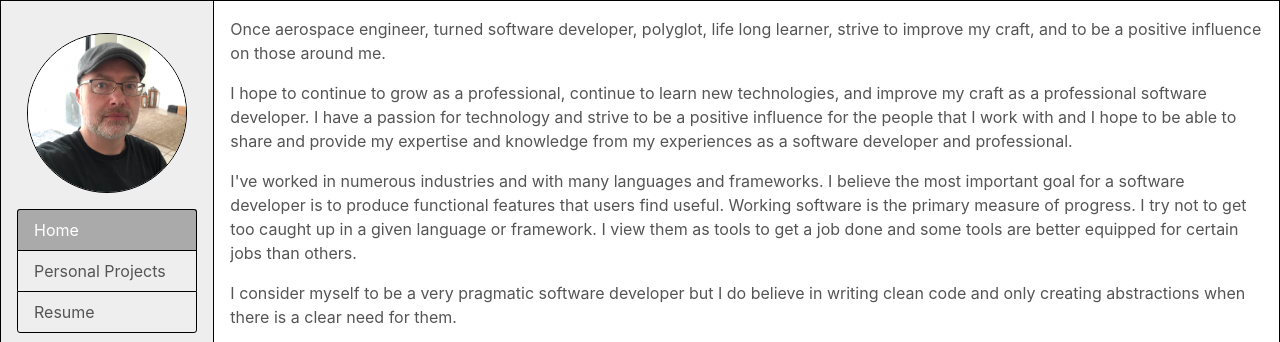
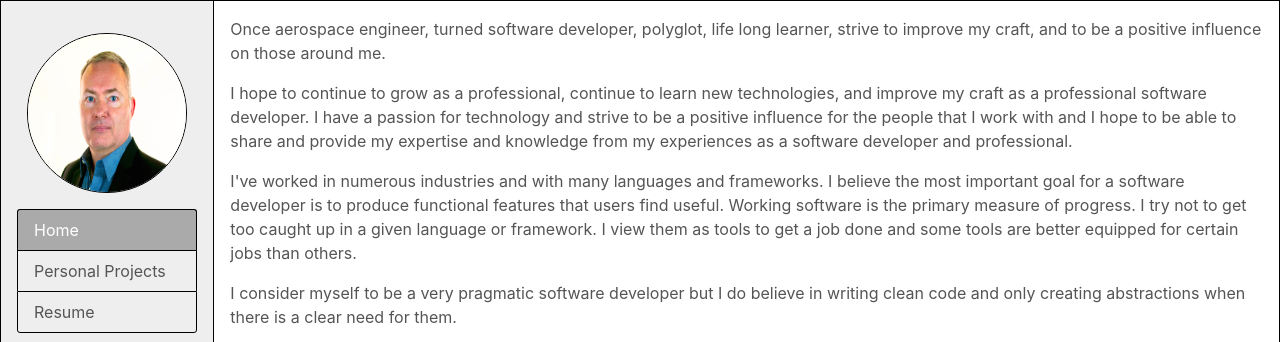
Before and after one commit to TimGraf/timgraf.github.io, a plain HTML site: page index.html in a window 1280 px wide. Shown: the part 89-431 px from the top of the page. Drawn offline with nearby package versions, Linux system fonts and the light colour scheme.

Commit message:
Update index.html

```diff
--- a/index.html
+++ b/index.html
@@ -32,7 +32,7 @@
         <div class="row">
             <div class="col-xl-2 col-sm-4 side-bar">
                 <div class="photo">
-                    <img src="img/small_me.png" class="mr-3 photo-img">
+                    <img src="img/5EB0BDF9-4D26-4E72-9CFB-69DE98BE2CDB_1_105_c.jpeg" class="mr-3 photo-img">
                 </div>
                 <div class="nav flex-column" id="v-pills-tab" role="tablist" aria-orientation="vertical">
                     <a class="nav-link active" id="v-pills-home-tab" data-toggle="pill" href="#v-pills-home" role="tab" aria-selected="true">Home</a>
```
